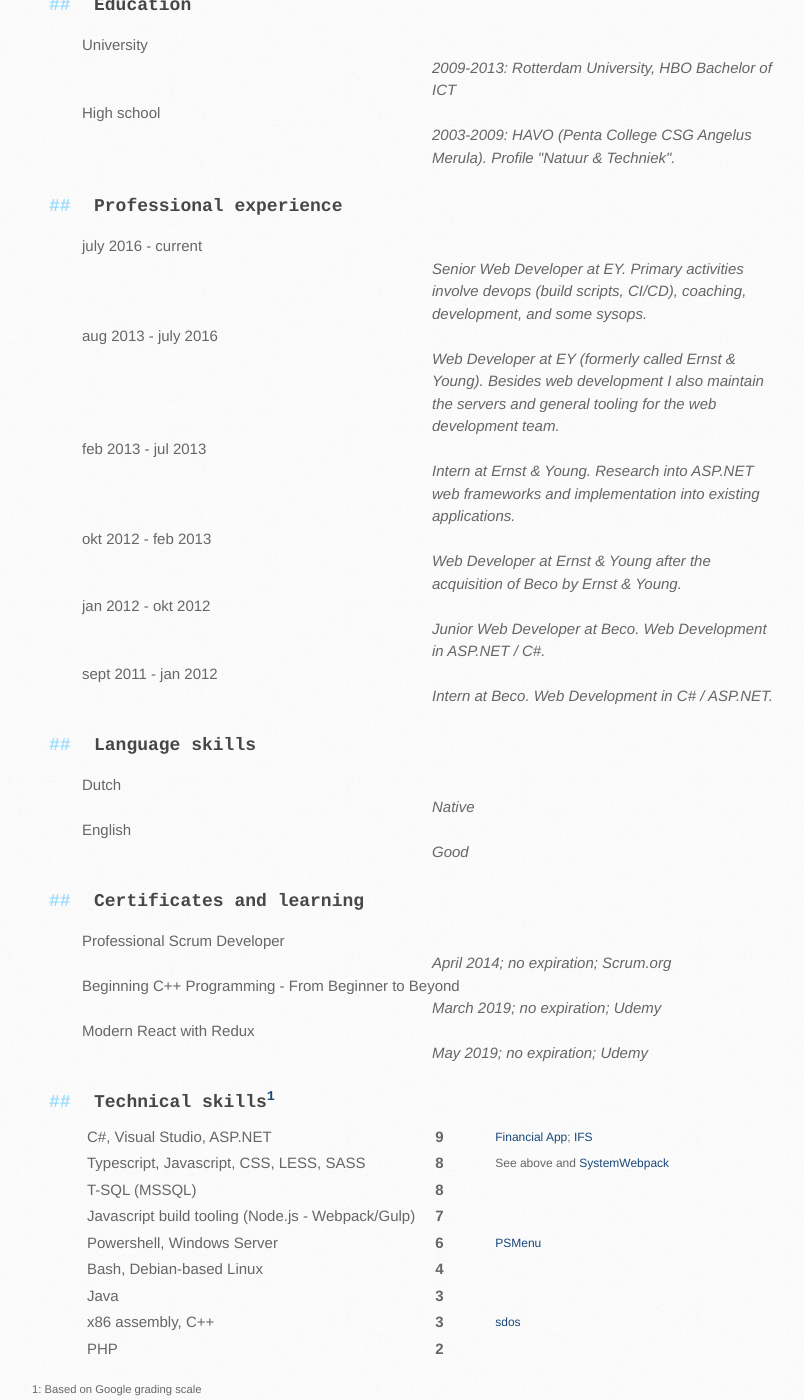
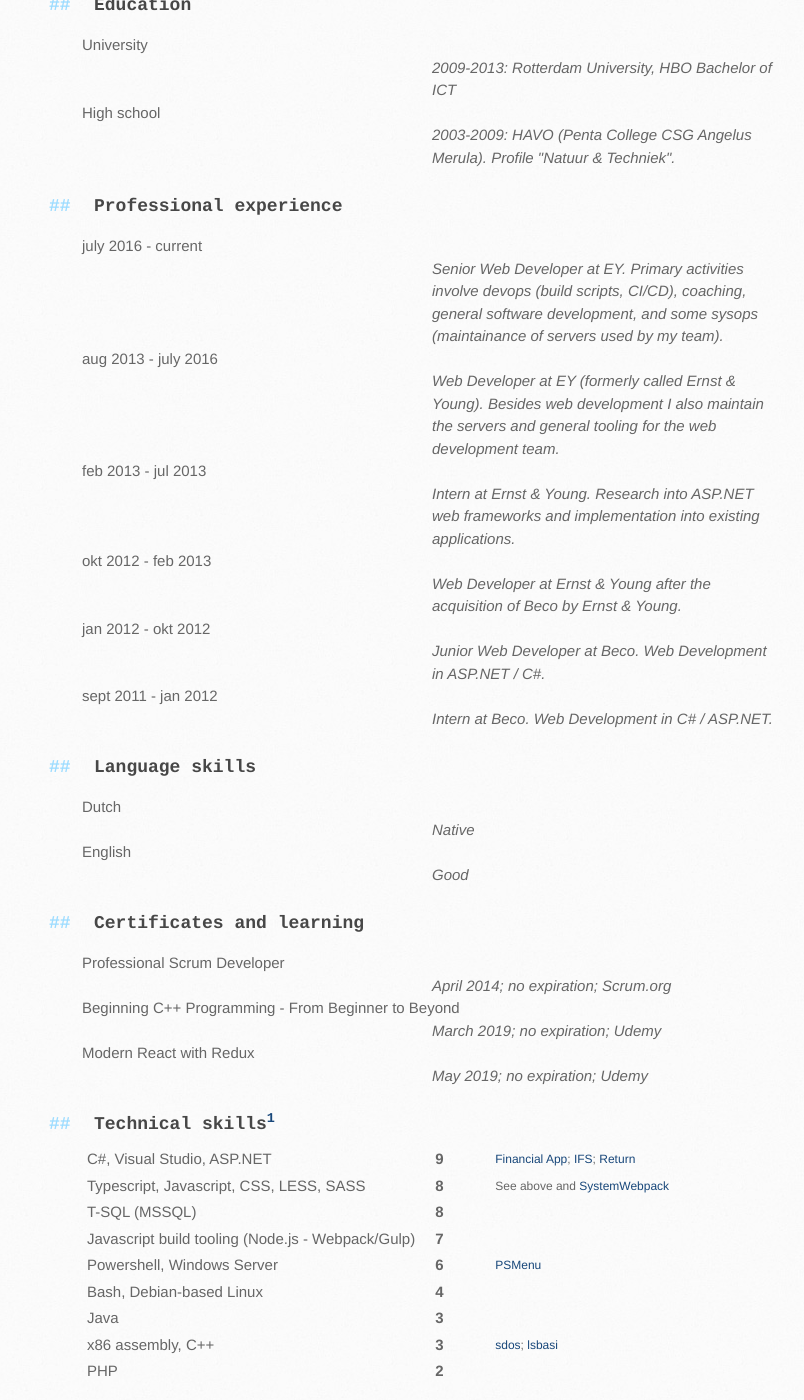
Before and after one commit to Sebazzz/sebazzz.github.io, a Jekyll site: the page built from cv.md, in a window 1280 px wide and 1400 px high, scrolled down 862 px. Shown: the whole window, without its empty margins (33-837 px from the left). Built offline with Jekyll 4.4.1, drawn with Linux system fonts in a browser that asks for light colours; comment, search, counter and statistics services are not loaded.

Commit message:
Might as well update online CV as well

```diff
--- a/cv.md
+++ b/cv.md
@@ -52,7 +52,7 @@
     <h3>Professional experience</h3>
     <dl>
         <dt>july 2016 - current</dt>
-        <dd>Senior Web Developer at EY. Primary activities involve devops (build scripts, CI/CD), coaching, development, and some sysops.</dd>
+        <dd>Senior Web Developer at EY. Primary activities involve devops (build scripts, CI/CD), coaching, general software development, and some sysops (maintainance of servers used by my team).</dd>
 
         <dt>aug 2013 - july 2016</dt>
         <dd>Web Developer at EY (formerly called Ernst &amp; Young). Besides web development I also maintain the servers and general tooling for the web development team.</dd>
@@ -102,7 +102,8 @@
 			<td><strong>9</strong></td>
 			<td class="technical-skills-table__notes-cell">
 				<a href="https://github.com/Sebazzz/financial-app">Financial App</a>;
-				<a href="https://github.com/Sebazzz/IFS">IFS</a>
+				<a href="https://github.com/Sebazzz/IFS">IFS</a>;
+				<a href="https://github.com/Sebazzz/Return">Return</a>
 			</td>
 		</tr>
 
@@ -144,7 +145,10 @@
 		<tr>
 			<td>x86 assembly, C++</td>
 			<td><strong>3</strong></td>
-			<td class="technical-skills-table__notes-cell"><a href="https://github.com/Sebazzz/sdos">sdos</a></td>
+			<td class="technical-skills-table__notes-cell">
+				<a href="https://github.com/Sebazzz/sdos">sdos</a>;
+				<a href="https://github.com/Sebazzz/lsbasi">lsbasi</a>
+			</td>
 		</tr>
 
 		<tr>
```
